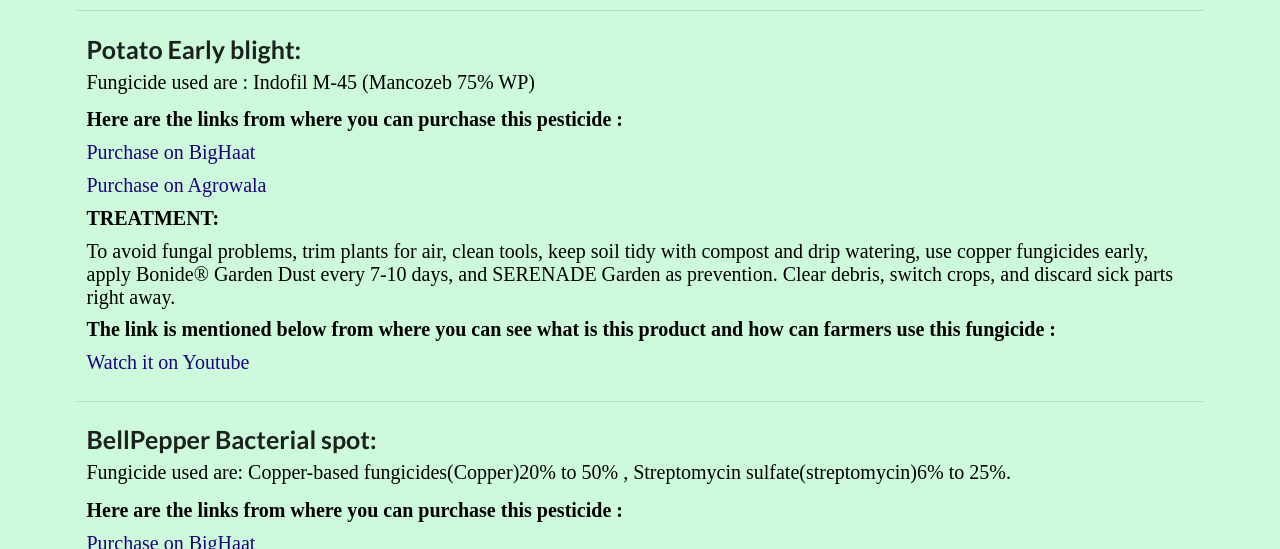
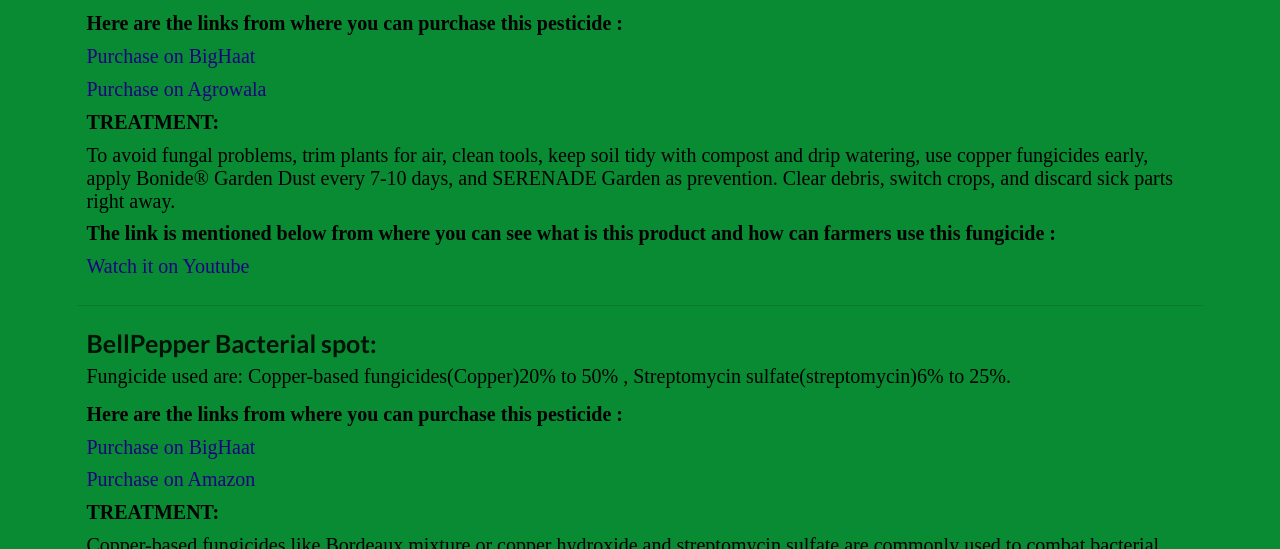
Before and after one commit to itsmeShrey/Epics, a React app: page / in a window 1280 px wide. Shown: the part 751-1300 px from the top of the page. Built offline with nearby package versions, Linux system fonts and the light colour scheme.

Commit message:
Update App.css

```diff
--- a/src/components/App.css
+++ b/src/components/App.css
@@ -2,8 +2,8 @@
     margin: 0;
     padding: 0;
     box-sizing: border-box;
-    background-color: #cdfadb;
-    border-width: 30px;
+    background-color: #088b32;
+/*     border-width: 30px; */
     font-family: cursive;
 }
 .main {
```
